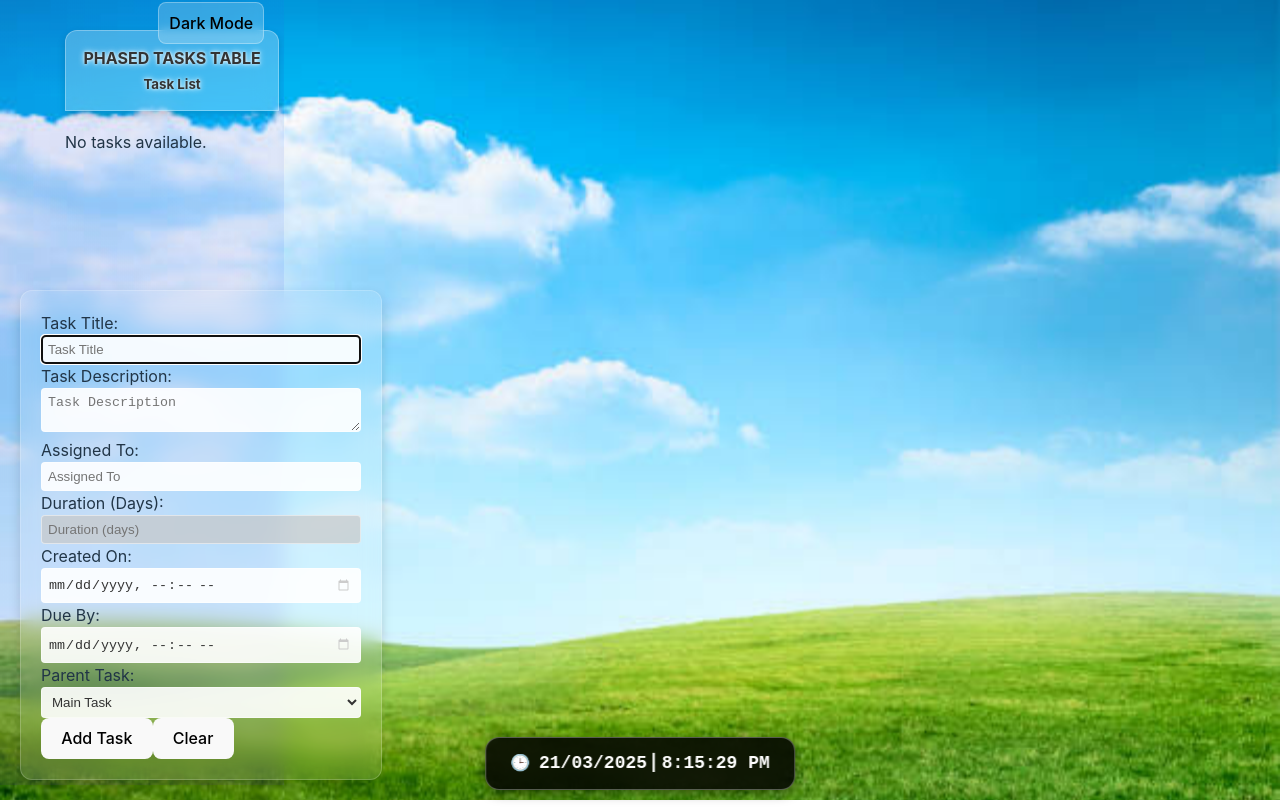
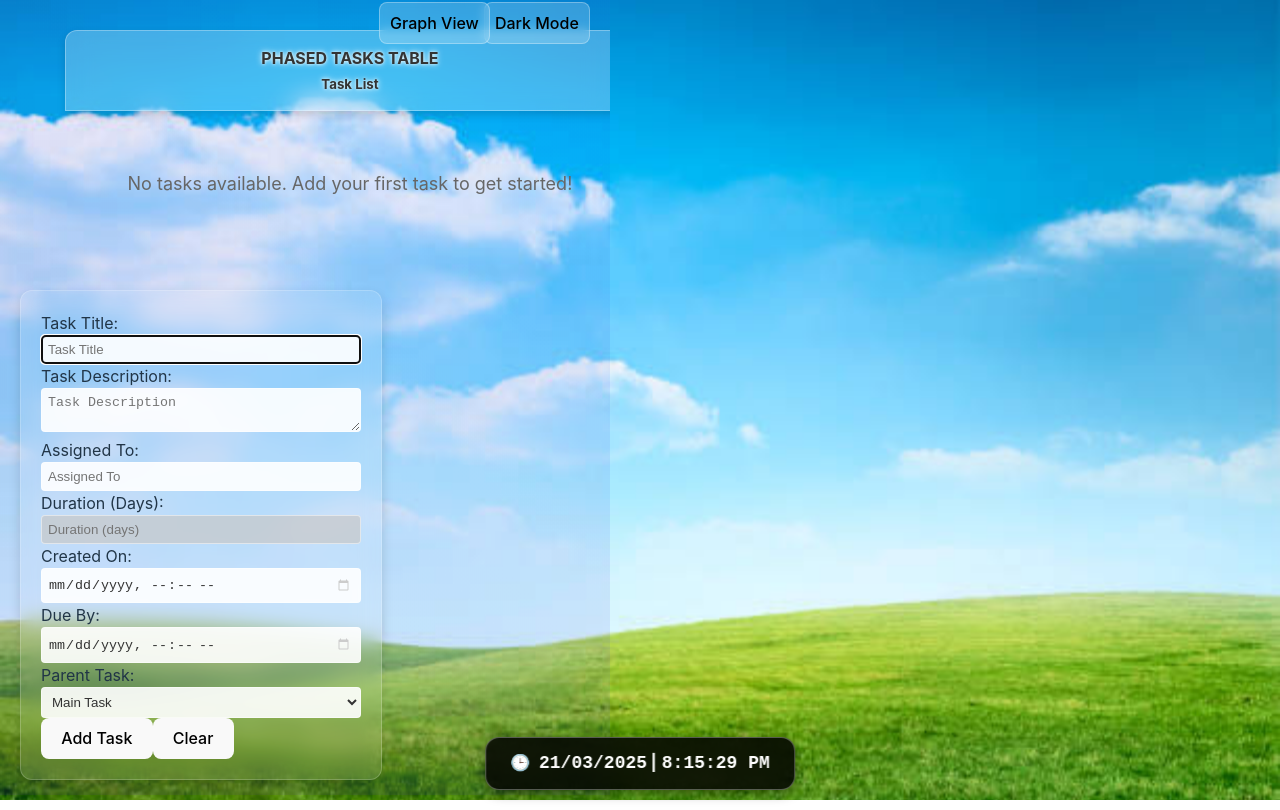
Before and after one commit to johnkoshy/Phased-Tasks-Table-React, a React (Vite) app: page / in a window 1280 px wide. Both pictures are taken after a click on the button "Add Task". Built offline with nearby package versions, Linux system fonts and the light colour scheme.

Commit message:
Added a graph feature

```diff
--- a/src/App.css
+++ b/src/App.css
@@ -289,10 +289,16 @@ body {
 .table-container {
   max-width: 1300px; /* Maximum width for larger screens */
   margin-left: 45px; /* Left margin for spacing */
-  padding: 20px; /* Inner spacing */
-  width: calc(100% - 70px); /* Adjust width for margins */
+
+
+  min-height: 100vh; /* Ensure it takes full viewport height */
+  width: 100%; /* Full width of its parent */
+  padding: 20px; /* Optional: adds some breathing room */
+  box-sizing: border-box; /* Ensures padding doesn’t overflow */
+
   margin-top: 10px; /* Space above the table */
   position: relative; /* For positioning children */
+
 }
 
 /* Spacing for no-tasks message */
@@ -500,3 +506,102 @@ body {
   color: #ffffff;
   /* White text */
 }
+
+/* Graph View Container */
+.graph-view-container {
+  width: 100%;
+  height: calc(100vh - 200px); /* Adjust if header/footer heights differ */
+  background: rgba(255, 255, 255, 0.85);
+  backdrop-filter: blur(12px);
+  border-radius: 12px;
+  padding: 0; /* Remove padding if it’s shrinking the graph */
+  margin-top: 20px;
+  box-shadow: 0 6px 12px rgba(0, 0, 0, 0.15);
+  border: 1px solid rgba(255, 255, 255, 0.3);
+  position: relative;
+  overflow: hidden; /* Prevent overflow issues */
+}
+
+/* Ensure ReactFlow takes full container size */
+.graph-view-container .react-flow {
+  width: 100%;
+  height: 100%;
+}
+
+/* Empty Graph State */
+.empty-graph-message {
+  position: absolute;
+  top: 50%;
+  left: 50%;
+  transform: translate(-50%, -50%);
+  text-align: center;
+  width: 100%;
+}
+
+.empty-graph-message h3 {
+  font-size: 24px;
+  margin-bottom: 10px;
+  color: #333;
+}
+
+.empty-graph-message p {
+  font-size: 16px;
+  color: #666;
+  margin-bottom: 20px;
+}
+
+.add-first-task-btn {
+  padding: 10px 20px;
+  background-color: #4CAF50;
+  color: white;
+  border: none;
+  border-radius: 4px;
+  cursor: pointer;
+  font-size: 16px;
+  transition: background-color 0.3s;
+}
+
+.add-first-task-btn:hover {
+  background-color: #45a049;
+}
+
+/* Dark Mode Adjustments */
+.dark-mode .graph-view-container {
+  background: rgba(50, 50, 50, 0.85);
+  border: 1px solid rgba(255, 255, 255, 0.1);
+}
+
+.dark-mode .empty-graph-message h3 {
+  color: #eee;
+}
+
+.dark-mode .empty-graph-message p {
+  color: #bbb;
+}
+
+/* View Toggle Button */
+.view-toggle {
+  background: rgba(255, 255, 255, 0.2);
+  backdrop-filter: blur(5px);
+  border: 1px solid rgba(255, 255, 255, 0.3);
+  border-radius: 8px;
+  padding: 10px;
+  color: #000;
+}
+
+.dark-mode .view-toggle {
+  background: rgba(50, 50, 50, 0.3);
+  color: #fff;
+}
+
+/* Update no-tasks-message for consistency */
+.no-tasks-message {
+  text-align: center;
+  padding: 40px;
+  font-size: 18px;
+  color: #666;
+}
+
+.dark-mode .no-tasks-message {
+  color: #bbb;
+}
--- a/src/App.jsx
+++ b/src/App.jsx
@@ -1,6 +1,9 @@
 import React, { useState, useRef, useEffect } from 'react';
 import './App.css';
 import FooterClock from './components/FooterClock';
+import TaskGraph from './components/TaskGraph'; // Import TaskGraph
+import { ReactFlowProvider } from 'reactflow';
+import TaskForm from './components/TaskForm'; // Import the new component
 
 // Main App component for task management
 function App() {
@@ -19,6 +22,7 @@ function App() {
   const [isCursorActive, setIsCursorActive] = useState(true); // Track cursor activity for animations
   const formRef = useRef(null); // Reference to the task form for click-outside detection
   const taskTitleRef = useRef(null); // Reference for focus on the "Task Title" input field
+  const [view, setView] = useState('table'); // Add view state: 'table' or 'graph'
 
   // Effect to detect cursor activity for animations
   useEffect(() => {
@@ -261,6 +265,7 @@ function App() {
 
   // Show the form to add a new task
   const handleAddTaskClick = () => {
+    console.log('Add Task clicked, showForm before:', showForm); // Debug log
     setTask({
       title: '',
       description: '',
@@ -272,6 +277,7 @@ function App() {
     });
     setDueDateError('');
     setShowForm(true);
+    console.log('showForm after:', true); // Debug log
     // Focus the Task Title input after the form is shown
     setTimeout(() => {
       if (taskTitleRef.current) {
@@ -575,13 +581,30 @@ function App() {
           >
             {darkMode ? 'Light Mode' : 'Dark Mode'}
           </button>
+          <button
+            className="view-toggle"
+            onClick={() => {
+              console.log('Toggling view to:', view === 'table' ? 'graph' : 'table');
+              setView(view === 'table' ? 'graph' : 'table');
+            }}
+            style={{
+              position: 'absolute',
+              top: '2px',
+              right: '120px',
+              padding: '10px',
+              zIndex: 10
+            }}
+          >
+            {view === 'table' ? 'Graph View' : 'Table View'}
+          </button>
         </div>
         <div className="table-container">
           <div className="table-header">
             <h4>PHASED TASKS TABLE</h4>
-            <h5>Task List</h5>
+            <h5>{view === 'table' ? 'Task List' : 'Dependency Graph'}</h5>
           </div>
-          {tasks.length > 0 ? (
+          {view === 'table' ? (
+            tasks.length > 0 ? (
               <div className="table-wrapper">
                 <table>
                   <thead>
@@ -594,81 +617,66 @@ function App() {
                       <th>Due By</th>
                       <th>Parent Task</th>
                       <th>Actions</th>
-
                     </tr>
                   </thead>
                   {renderTableBody()}
                 </table>
               </div>
-          ) : <p>No tasks available.</p>}
+            ) : (
+              <p className="no-tasks-message">No tasks available. Add your first task to get started!</p>
+            )
+          ) : (
+            <div className="graph-view-container">
+              {tasks.length > 0 ? (
+                <ReactFlowProvider>
+                  <TaskGraph
+                    tasks={tasks}
+                    onNodeClick={(taskId) => {
+                      const task = tasks.find(t => t.id === taskId);
+                      if (task) handleEditTask(taskId);
+                    }}
+                  />
+                </ReactFlowProvider>
+              ) : (
+                <div className="empty-graph-message">
+                  <h3>No Tasks to Display</h3>
+                  <p>Add tasks to see the dependency graph</p>
+                  <button
+                    className="add-first-task-btn"
+                    onClick={handleAddTaskClick}
+                  >
+                    Add First Task
+                  </button>
+                </div>
+              )}
+            </div>
+          )}
           <ContextMenu visible={contextMenu.visible} x={contextMenu.x} y={contextMenu.y} onAddSubtask={handleAddSubtask} onClose={handleCloseContextMenu} />
           <div className="add-task-container">
             {!showForm ? (
-              <button className="add-task-btn" onClick={handleAddTaskClick} style={{ backgroundColor: darkMode ? '#333' : '#f0f0f0' }}>Add Task</button>
+              <button
+                className="add-task-btn"
+                onClick={handleAddTaskClick}
+                style={{ backgroundColor: darkMode ? '#333' : '#f0f0f0' }}
+              >
+                Add Task
+              </button>
             ) : (
-              <div className="task-form-container">
-                <form onSubmit={handleSubmit} className="task-form" ref={formRef}>
-                  <div className="form-group">
-                    <label>Task Title:</label>
-                    <input type="text" name="title" placeholder="Task Title" value={task.title} onChange={handleChange} required ref={taskTitleRef} />
-                  </div>
-                  <div className="form-group">
-                    <label>Task Description:</label>
-                    <textarea name="description" placeholder="Task Description" value={task.description} onChange={handleChange} required />
-                  </div>
-                  <div className="autocomplete">
-                    <label>Assigned To:</label>
-                    <input type="text" name="assignedTo" placeholder="Assigned To" value={task.assignedTo} onChange={handleChange} onFocus={handleAssignedToFocus} autoComplete="off" />
-                    {showAssigneeSuggestions && assigneeSuggestions.length > 0 && (
-                      <ul className="suggestions">
-                        {assigneeSuggestions.map((suggestion, index) => (
-                          <li key={index} onClick={() => handleSuggestionClick(suggestion)}>{suggestion}</li>
-                        ))}
-                      </ul>
-                    )}
-                  </div>
-                  <div className="form-group">
-                    <label>Duration (Days):</label>
-                    <input type="number" name="duration" placeholder="Duration (days)" value={task.duration || ''} disabled onChange={handleChange} />
-                  </div>
-                  <div className="form-group">
-                    <label>Created On:</label>
-                    <input
-                      type="datetime-local"
-                      id="createdDate"
-                      name="createdDate"
-                      value={task.createdDate}
-                      onChange={handleDateTimeChange}
-                      min={new Date().toISOString().slice(0, 16)}
-                      title="Date when the task was created."
+              <TaskForm
+                task={task}
+                tasks={tasks}
+                onSubmit={handleSubmit}
+                onChange={handleChange}
+                onClear={handleClearForm}
+                onDateTimeChange={handleDateTimeChange}
+                onFocusAssignedTo={handleAssignedToFocus}
+                onSuggestionClick={handleSuggestionClick}
+                dueDateError={dueDateError}
+                showAssigneeSuggestions={showAssigneeSuggestions}
+                assigneeSuggestions={assigneeSuggestions}
+                formRef={formRef}
+                taskTitleRef={taskTitleRef}
               />
-                  </div>
-                  <div className="form-group">
-                    <label>Due By:</label>
-                    <input
-                      type="datetime-local"
-                      id="completionDate"
-                      name="completionDate"
-                      value={task.completionDate}
-                      onChange={handleDateTimeChange}
-                      min={task.createdDate || new Date().toISOString().slice(0, 16)}
-                      title="Estimated or actual completion date."
-                    />
-                    {dueDateError && <p style={{ color: 'red', fontSize: '0.9em' }}>{dueDateError}</p>}
-                  </div>
-                  <div className="form-group">
-                    <label>Parent Task:</label>
-                    <select name="parentTaskId" value={task.parentTaskId} onChange={handleChange}>
-                      <option value="">Main Task</option>
-                      {tasks.filter((t) => t.id !== task.id).map((t) => <option key={t.id} value={t.id}>{t.title}</option>)}
-                    </select>
-                  </div>
-                  <div className="form-buttons">
-                    <button type="submit" className="add-task-button">Add Task</button>
-                    <button type="button" className="clear-button" onClick={handleClearForm}>Clear</button>
-                  </div>
-                </form>
-              </div>
             )}
           </div>
         </div>
--- /dev/null
+++ b/src/components/TaskForm.jsx
@@ -0,0 +1,116 @@
+import React from 'react';
+
+const TaskForm = ({
+  task,
+  tasks, // For parent task options
+  onSubmit,
+  onChange,
+  onClear,
+  onDateTimeChange,
+  onFocusAssignedTo,
+  onSuggestionClick,
+  dueDateError,
+  showAssigneeSuggestions,
+  assigneeSuggestions,
+  formRef,
+  taskTitleRef,
+}) => (
+  <div className="task-form-container">
+    <form onSubmit={onSubmit} className="task-form" ref={formRef}>
+      <div className="form-group">
+        <label>Task Title:</label>
+        <input
+          type="text"
+          name="title"
+          placeholder="Task Title"
+          value={task.title}
+          onChange={onChange}
+          required
+          ref={taskTitleRef}
+        />
+      </div>
+      <div className="form-group">
+        <label>Task Description:</label>
+        <textarea
+          name="description"
+          placeholder="Task Description"
+          value={task.description}
+          onChange={onChange}
+          required
+        />
+      </div>
+      <div className="autocomplete">
+        <label>Assigned To:</label>
+        <input
+          type="text"
+          name="assignedTo"
+          placeholder="Assigned To"
+          value={task.assignedTo}
+          onChange={onChange}
+          onFocus={onFocusAssignedTo}
+          autoComplete="off"
+        />
+        {showAssigneeSuggestions && assigneeSuggestions.length > 0 && (
+          <ul className="suggestions">
+            {assigneeSuggestions.map((suggestion, index) => (
+              <li key={index} onClick={() => onSuggestionClick(suggestion)}>
+                {suggestion}
+              </li>
+            ))}
+          </ul>
+        )}
+      </div>
+      <div className="form-group">
+        <label>Duration (Days):</label>
+        <input
+          type="number"
+          name="duration"
+          placeholder="Duration (days)"
+          value={task.duration || ''}
+          disabled
+          onChange={onChange}
+        />
+      </div>
+      <div className="form-group">
+        <label>Created On:</label>
+        <input
+          type="datetime-local"
+          id="createdDate"
+          name="createdDate"
+          value={task.createdDate}
+          onChange={onDateTimeChange}
+          min={new Date().toISOString().slice(0, 16)}
+          title="Date when the task was created."
+        />
+      </div>
+      <div className="form-group">
+        <label>Due By:</label>
+        <input
+          type="datetime-local"
+          id="completionDate"
+          name="completionDate"
+          value={task.completionDate}
+          onChange={onDateTimeChange}
+          min={task.createdDate || new Date().toISOString().slice(0, 16)}
+          title="Estimated or actual completion date."
+        />
+        {dueDateError && <p style={{ color: 'red', fontSize: '0.9em' }}>{dueDateError}</p>}
+      </div>
+      <div className="form-group">
+        <label>Parent Task:</label>
+        <select name="parentTaskId" value={task.parentTaskId} onChange={onChange}>
+          <option value="">Main Task</option>
+          {tasks.filter((t) => t.id !== task.id).map((t) => (
+            <option key={t.id} value={t.id}>{t.title}</option>
+          ))}
+        </select>
+      </div>
+      <div className="form-buttons">
+        <button type="submit" className="add-task-button">Add Task</button>
+        <button type="button" className="clear-button" onClick={onClear}>Clear</button>
+      </div>
+    </form>
+  </div>
+);
+
+export default TaskForm;
--- /dev/null
+++ b/src/components/TaskGraph.jsx
@@ -0,0 +1,74 @@
+import React, { useMemo, useEffect } from 'react';
+import ReactFlow, {
+  Background,
+  Controls,
+  useNodesState,
+  useEdgesState,
+  useReactFlow,
+} from 'reactflow';
+import 'reactflow/dist/style.css';
+
+const TaskGraph = ({ tasks, onNodeClick }) => {
+  const { fitView } = useReactFlow();
+
+  console.log('TaskGraph rendered with tasks:', tasks);
+
+  const initialNodes = useMemo(() =>
+    tasks.map((task, index) => ({
+      id: task.id,
+      data: {
+        label: (
+          <div style={{ padding: '8px' }}>
+            <div style={{ fontWeight: 'bold' }}>{task.title}</div>
+            <div>Assigned: {task.assignedTo}</div>
+          </div>
+        ),
+      },
+      position: { x: index * 250, y: index % 2 === 0 ? 0 : 100 },
+    })),
+    [tasks]
+  );
+
+  const initialEdges = useMemo(() =>
+    tasks
+      .filter((task) => task.parentTaskId)
+      .map((task) => ({
+        id: `e${task.parentTaskId}-${task.id}`,
+        source: task.parentTaskId,
+        target: task.id,
+        animated: true,
+      })),
+    [tasks]
+  );
+
+  const [nodes, setNodes, onNodesChange] = useNodesState(initialNodes);
+  const [edges, setEdges, onEdgesChange] = useEdgesState(initialEdges);
+
+  useEffect(() => {
+    console.log('Nodes:', initialNodes);
+    console.log('Edges:', initialEdges);
+    setNodes(initialNodes);
+    setEdges(initialEdges);
+    if (tasks.length > 0) {
+      fitView({ padding: 0.2, duration: 800 });
+    }
+  }, [tasks, initialNodes, initialEdges, setNodes, setEdges, fitView]);
+
+  return (
+    <div style={{ width: '100%', height: '100%' }}>
+      <ReactFlow
+        nodes={nodes}
+        edges={edges}
+        onNodesChange={onNodesChange}
+        onEdgesChange={onEdgesChange}
+        onNodeClick={(event, node) => onNodeClick(node.id)}
+        fitView
+      >
+        <Background />
+        <Controls />
+      </ReactFlow>
+    </div>
+  );
+};
+
+export default TaskGraph;
```
Also changed, not shown: package.json (+8 -1 lines), 1 other file (tests, documents, lock files or other folders). Lines whose indentation alone changed are shown as unchanged.
